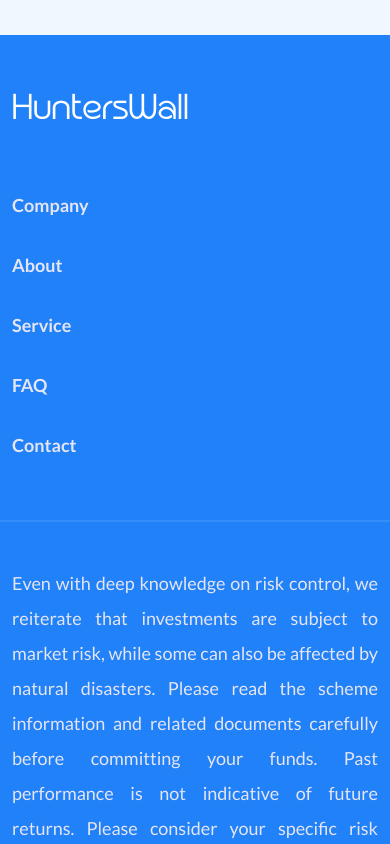
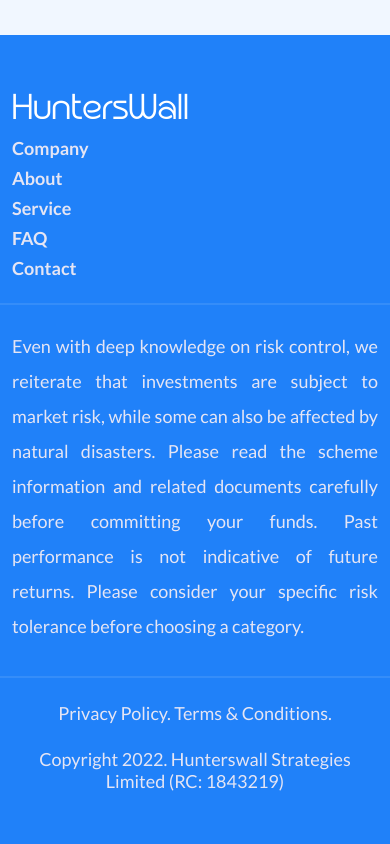
Before and after one commit to Dreezy305/HuntersWall, a Next.js app: page / in a window 390 px wide. Shown: the part 4880-5724 px from the top of the page. Built offline with nearby package versions, Linux system fonts and the light colour scheme.

Commit message:
footer section

```diff
--- a/layouts/header.js
+++ b/layouts/header.js
@@ -80,7 +80,7 @@
 
       <div className="nav-links ">
         <a
-          href="/home"
+          href=""
           as={Link}
           rel="noreferrer"
           className="color me-lg-4 padMobile headerlinks"
@@ -88,7 +88,7 @@
           Home
         </a>
         <a
-          href="/aboutUs"
+          href=""
           as={Link}
           rel="noreferrer"
           className="color me-lg-4 padMobile headerlinks"
@@ -96,7 +96,7 @@
           About us
         </a>
         <a
-          href="/services"
+          href=""
           as={Link}
           rel="noreferrer"
           className="color me-lg-4 padMobile headerlinks"
@@ -104,7 +104,7 @@
           Services
         </a>
         <a
-          href="/catalogue"
+          href=""
           as={Link}
           rel="noreferrer"
           className="color me-lg-4 padMobile headerlinks"
@@ -112,7 +112,7 @@
           Catalogue
         </a>
         <a
-          href="/faq"
+          href=""
           as={Link}
           rel="noreferrer"
           className="color me-lg-4 padMobile headerlinks hover"
@@ -121,7 +121,7 @@
         </a>
 
         <a
-          href="/login"
+          href=""
           className="login color me-lg-3 p-lg-2 pt-lg-1 padMobile"
           rel="noreferrer"
         >
--- a/styles/globals.scss
+++ b/styles/globals.scss
@@ -327,27 +327,6 @@
       }
     }
   }
-  .footer {
-    &_col1 {
-      h1 {
-        margin-bottom: 25px;
-      }
-    }
-    &_col2 {
-      margin-bottom: 25px;
-      margin-top: 25px;
-      h5 {
-        padding-top: 15px;
-        padding-bottom: 15px;
-      }
-    }
-    &_p {
-      p {
-        padding-top: 20px;
-        padding-bottom: 20px;
-      }
-    }
-  }
 }
 
 /** MOBILE RESPONSIVENESS STYLES FOR MEDIUM SCREENS */
@@ -441,27 +420,6 @@
       }
     }
   }
-  .footer {
-    &_col1 {
-      h1 {
-        margin-bottom: 25px;
-      }
-    }
-    &_col2 {
-      margin-bottom: 25px;
-      margin-top: 25px;
-      h5 {
-        padding-top: 15px;
-        padding-bottom: 15px;
-      }
-    }
-    &_p {
-      p {
-        padding-top: 20px;
-        padding-bottom: 20px;
-      }
-    }
-  }
 }
 
 @media screen and (max-width: 1024px) {
```
